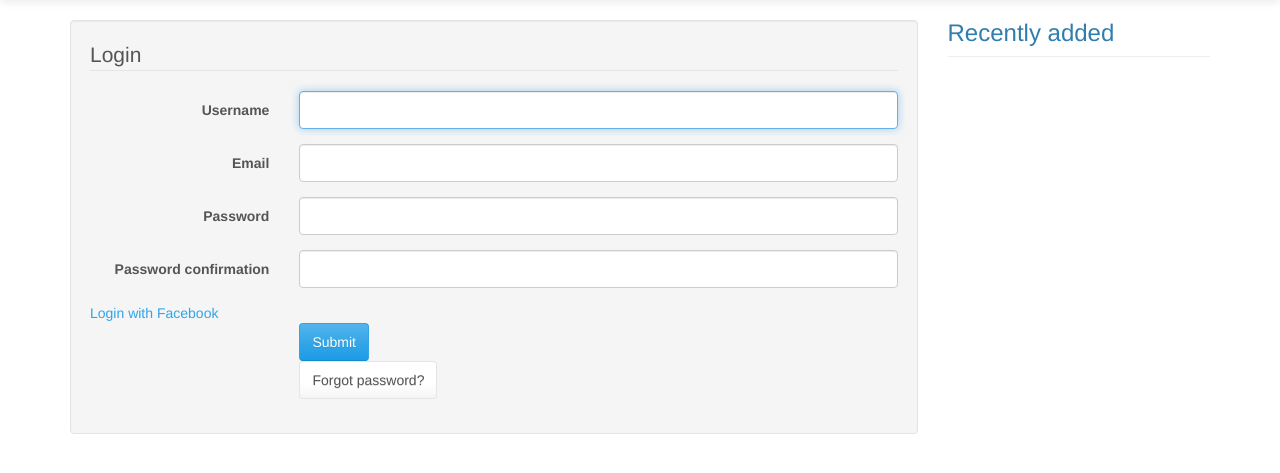
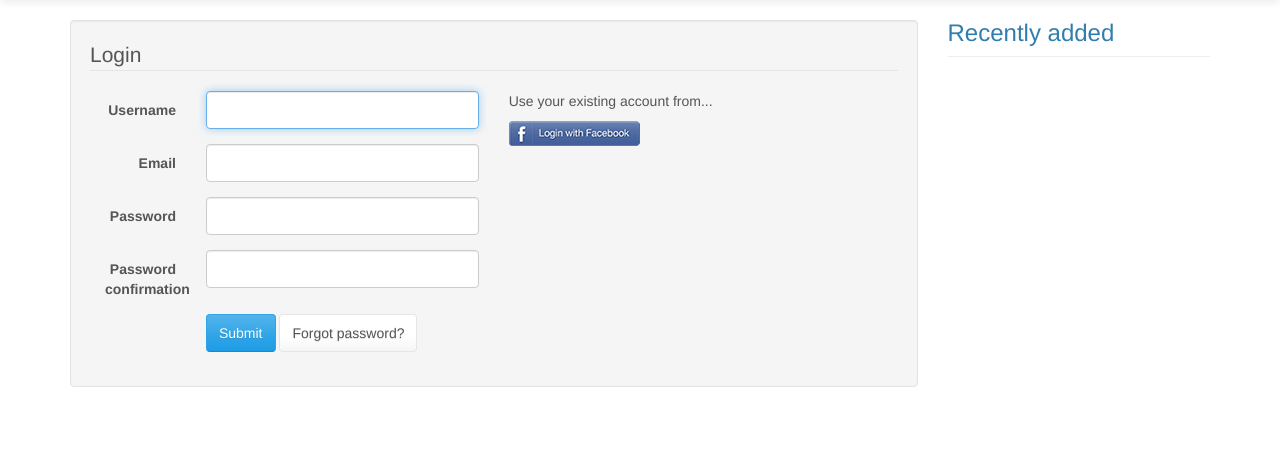
Before and after one commit to puradawid/djastebin, a Django app: template src/templates/users/login.html in a window 1280 px wide. Shown: the part 52-525 px from the top of the page. Run offline with Django 3.2, Linux system fonts and the light colour scheme; the template is opened without the code that fills it: values that come from a table or form of the project are taken from there, others are empty; parts of the project's set-up code (start-up, migrations or seed data) failed here and were passed over; some libraries are stand-ins or nearby versions.

Commit message:
Add social auth to login template

```diff
--- a/requirements.txt
+++ b/requirements.txt
@@ -9,3 +9,4 @@ django-braces==1.4.0
 Pygments==1.6
 django-password-reset==0.7
 django-mptt==0.6.0
+django-socia-auth==0.7.28
--- a/src/settings/common.py
+++ b/src/settings/common.py
@@ -72,6 +72,7 @@ ROOT_URLCONF = 'djastebin.urls'
 WSGI_APPLICATION = 'djastebin.wsgi.application'
 
 # Social authentication
+# http://django-social-auth.readthedocs.org/en/latest/
 
 AUTHENTICATION_BACKENDS = (
     'social_auth.backends.facebook.FacebookBackend',
@@ -87,7 +88,7 @@ SOCIAL_AUTH_ASSOCIATION_HANDLE_LENGTH = 16
 SOCIAL_AUTH_ENABLED_BACKENDS = ('facebook')
 
 FACEBOOK_APP_ID='1423882051196223'
-FACEBOOK_API_SECRET='' # Facebook key from djastebin app
+FACEBOOK_API_SECRET='704b5ed4e7247b42384010205d7022ff'
 
 SESSION_SERIALIZER='django.contrib.sessions.serializers.PickleSerializer'
 
--- a/src/static/css/bootstrap-extend.css
+++ b/src/static/css/bootstrap-extend.css
@@ -31,3 +31,7 @@
 	display: none;
 	margin: 0px 0px 0px 15px;
 }
+
+.forgot-password-btn {
+	float: left;
+}
--- a/src/templates/users/login.html
+++ b/src/templates/users/login.html
@@ -4,6 +4,7 @@
 
 {% block content %}
 {% load widget_tweaks %}
+{% load staticfiles %}
 	<div class="well bs-component">
 		<form method="post" class="form-horizontal">{% csrf_token %}
 			{% include "messages.html" with messages=form.non_field_errors type='danger' %}
@@ -11,11 +12,10 @@
 				<legend>
 					Login
 				</legend>
-
+				<div class="col-lg-6">
 					{% include "fields.html" with fields=form %}
-				<a href="{% url 'socialauth_begin' 'facebook' %}">Login with Facebook</a>
 					<div class="form-group">
-					<div class="col-lg-1 col-lg-offset-3">
+						<div class="col-lg-9 col-lg-offset-3">
 							<button type="submit" class="btn btn-primary">
 								Submit
 							</button>
@@ -23,6 +23,12 @@
 							<input type="hidden" name="next" value="/" />
 						</div>
 					</div>
+				</div>
+				<div class="col-lg-6">
+					<p>Use your existing account from...</p>
+					<p><a href="{% url 'socialauth_begin' 'facebook' %}"><img src="{% static 'images/fb-login.png' %}" alt="Login with facebook" /></a></p>
+				</div>
+
 			</fieldset>
 		</form>
 	</div>
```
Also changed, not shown: src/static/images/fb-login.png (added). Lines whose indentation alone changed are shown as unchanged.
